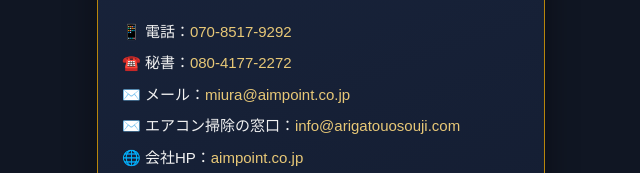
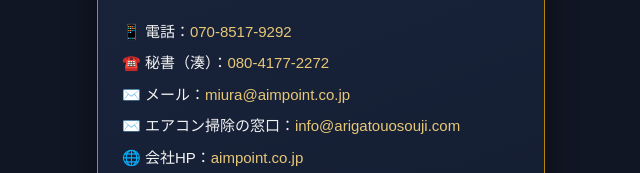
Before and after one commit to miumiumiu4/katagura, a plain HTML site: page meishi.html in a window 1280 px wide. Shown: the part 432-605 px from the top of the page, 319-959 px from the left. Drawn offline with Linux system fonts and the light colour scheme.

Commit message:
デジタル名刺：秘書に湊の名字を表示
Co-Authored-By: Claude Opus 5.5 <noreply@anthropic.com>
Claude-Session: https://claude.ai/code/session_01SjyJFCbwy1gFsxfYkU4CYh

```diff
--- a/meishi.html
+++ b/meishi.html
@@ -38,7 +38,7 @@
 
     <div class="info">
       <p>📱 電話：<a href="tel:+817085179292">070-8517-9292</a></p>
-      <p>☎️ 秘書：<a href="tel:+818041772272">080-4177-2272</a></p>
+      <p>☎️ 秘書（湊）：<a href="tel:+818041772272">080-4177-2272</a></p>
       <p>✉️ メール：<a href="mailto:miura@aimpoint.co.jp">miura@aimpoint.co.jp</a></p>
       <p>✉️ エアコン掃除の窓口：<a href="mailto:info@arigatouosouji.com">info@arigatouosouji.com</a></p>
       <p>🌐 会社HP：<a href="https://aimpoint.co.jp/" target="_blank" rel="noopener">aimpoint.co.jp</a></p>
```
